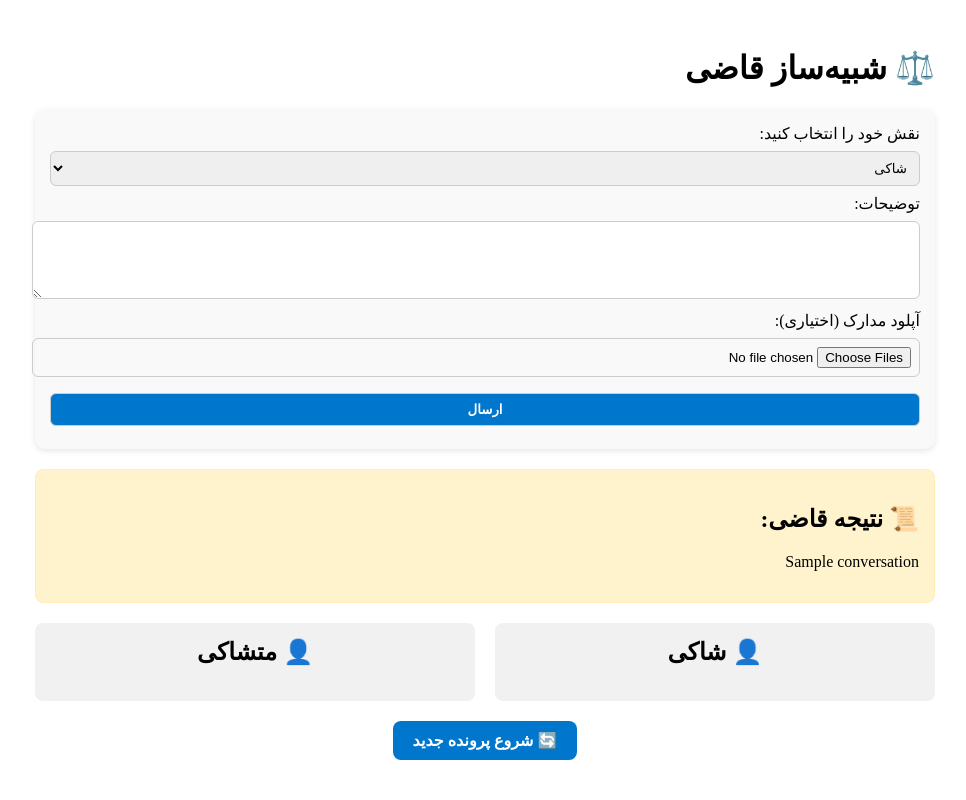
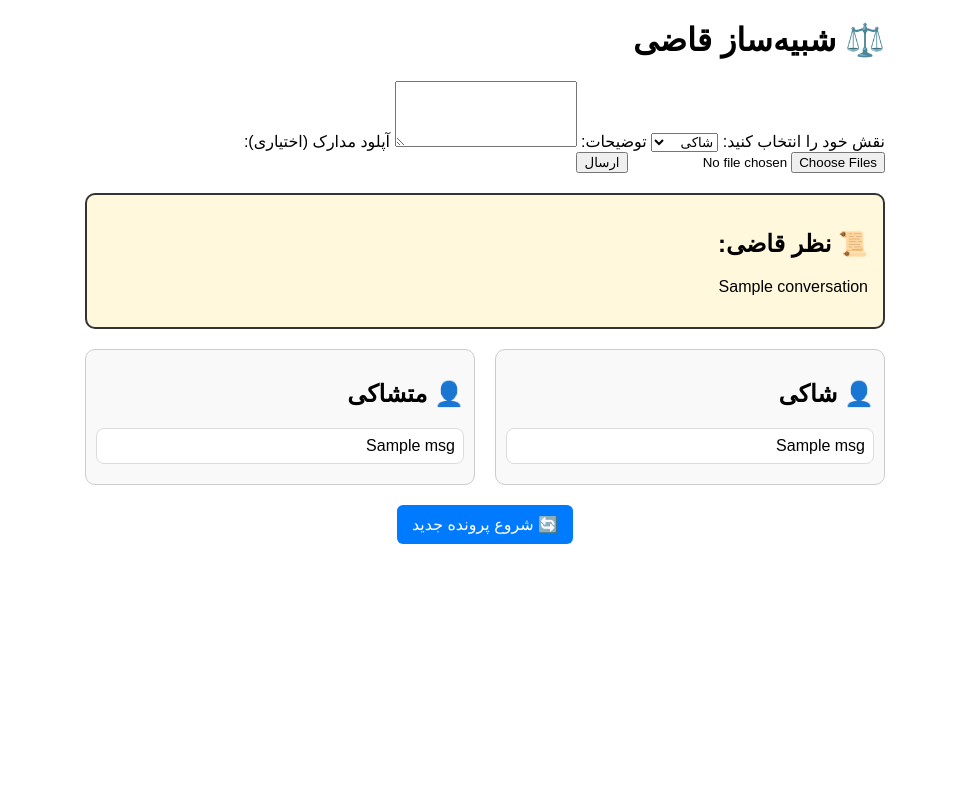
Before and after one commit to infomanian/judge, a Flask app: template templates/index.html in a window 1280 px wide. Shown: the whole page, without its empty margins (155-1121 px from the left). Run offline with Flask 3, Linux system fonts and the light colour scheme; the template is opened without the code that fills it: most values are stand-ins (such as "Sample title", 1, 10 or a date in 2020).

Commit message:
new structure

```diff
--- a/static/style.css
+++ b/static/style.css
@@ -1,90 +1,46 @@
 .container {
-  max-width: 900px;
+  max-width: 800px;
   margin: auto;
-  padding: 20px;
   direction: rtl;
-}
-
-form {
-  margin-bottom: 20px;
-  background: #f9f9f9;
-  padding: 15px;
-  border-radius: 10px;
-  box-shadow: 0 2px 6px rgba(0,0,0,0.1);
-}
-
-textarea, select, input, button {
-  width: 100%;
-  margin: 8px 0;
-  padding: 8px;
-  border-radius: 6px;
-  border: 1px solid #ccc;
-}
-
-button {
-  background: #0077cc;
-  color: #fff;
-  font-weight: bold;
-  cursor: pointer;
-}
-
-button:hover {
-  background: #005fa3;
-}
-
-.response.judge-box {
-  background: #fff3cd;
-  border: 1px solid #ffeeba;
-  padding: 15px;
-  border-radius: 8px;
-  margin: 20px 0;
+  font-family: sans-serif;
 }
 
 .history-grid {
-  display: grid;
-  grid-template-columns: 1fr 1fr;
+  display: flex;
+  justify-content: space-between;
+  margin-top: 20px;
   gap: 20px;
-  margin-top: 20px;
 }
 
-.party-column {
-  background: #f1f1f1;
-  padding: 15px;
+.history-box {
+  flex: 1;
+  border: 1px solid #ccc;
+  padding: 10px;
+  border-radius: 10px;
+  background: #f9f9f9;
+}
+
+.msg-box {
+  background: white;
+  padding: 8px;
+  margin-bottom: 10px;
+  border: 1px solid #ddd;
   border-radius: 8px;
 }
 
-.party-column h2 {
-  margin-top: 0;
-  text-align: center;
-}
-
-.msg-box {
-  background: #fff;
-  padding: 10px;
-  margin: 10px 0;
-  border-radius: 6px;
-  box-shadow: 0 1px 4px rgba(0,0,0,0.1);
-}
-
-.msg-box.claimant {
-  border-right: 4px solid #0077cc;
-}
-
-.msg-box.defendant {
-  border-right: 4px solid #cc0000;
+.response {
+  margin-top: 20px;
+  padding: 15px;
+  border: 2px solid #333;
+  border-radius: 10px;
+  background: #fff8dc;
 }
 
 .btn-back {
   display: inline-block;
-  padding: 10px 20px;
-  background-color: #0077cc;
-  color: #fff;
+  padding: 10px 15px;
+  background: #007BFF;
+  color: white;
+  border-radius: 6px;
   text-decoration: none;
-  border-radius: 8px;
-  font-weight: bold;
-  transition: background 0.3s;
 }
-
-.btn-back:hover {
-  background-color: #005fa3;
-}
--- a/templates/index.html
+++ b/templates/index.html
@@ -10,7 +10,6 @@
 <body>
   <div class="container">
     <h1>⚖️ شبیه‌ساز قاضی</h1>
-
     <form method="POST" enctype="multipart/form-data">
       <label for="role">نقش خود را انتخاب کنید:</label>
       <select name="role" required>
@@ -28,37 +27,42 @@
     </form>
 
     {% if conversation %}
-    <div class="response judge-box">
-      <h2>📜 نتیجه قاضی:</h2>
+    <div class="response">
+      <h2>📜 نظر قاضی:</h2>
       <p>{{ conversation }}</p>
     </div>
     {% endif %}
 
-    {% if history %}
     <div class="history-grid">
-      <!-- بخش شاکی -->
-      <div class="party-column">
+      <div class="history-box claimant">
         <h2>👤 شاکی</h2>
-        {% for msg in history if msg.startswith("شاکی") %}
-        <div class="msg-box claimant">{{ msg }}</div>
-        {% endfor %}
+        {% if claimant_history %}
+          {% for msg in claimant_history %}
+            <div class="msg-box">{{ msg }}</div>
+          {% endfor %}
+        {% else %}
+          <p>هنوز توضیحی وارد نشده</p>
+        {% endif %}
       </div>
 
-      <!-- بخش متشاکی -->
-      <div class="party-column">
+      <div class="history-box defendant">
         <h2>👤 متشاکی</h2>
-        {% for msg in history if msg.startswith("متشاکی") %}
-        <div class="msg-box defendant">{{ msg }}</div>
-        {% endfor %}
+        {% if defendant_history %}
+          {% for msg in defendant_history %}
+            <div class="msg-box">{{ msg }}</div>
+          {% endfor %}
+        {% else %}
+          <p>هنوز توضیحی وارد نشده</p>
+        {% endif %}
       </div>
     </div>
-    {% endif %}
 
-    {% if history %}
+    {% if conversation %}
     <div style="margin-top: 20px; text-align: center;">
-      <a href="/?new_case=1" class="btn-back">🔄 شروع پرونده جدید</a>
+      <a href="/" class="btn-back">🔄 شروع پرونده جدید</a>
     </div>
     {% endif %}
   </div>
 </body>
+
 </html>
```
